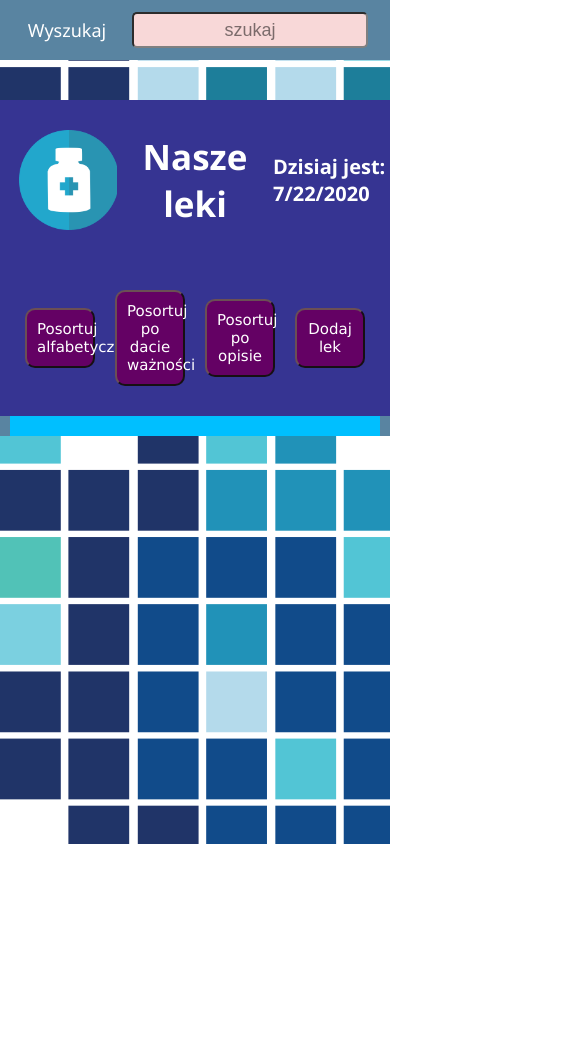
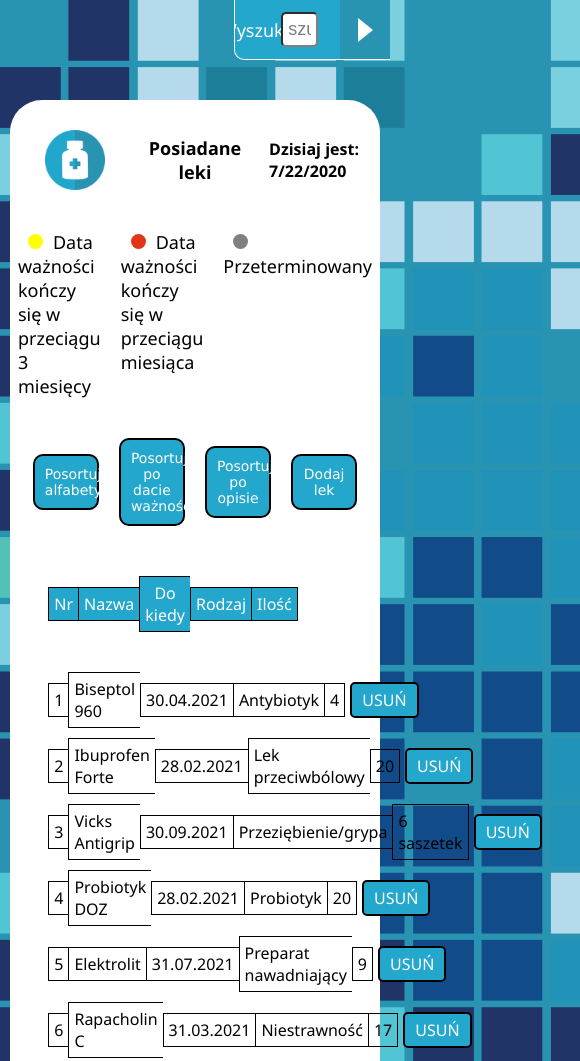
Before and after one commit to jjcreator/medicine-tracker, a plain HTML site: page index.html in a window 390 px wide. Shown: the top 1061 px of the page, 580 px wide, since content can reach past the window. Before the commit the page ends 844 px from the top, so only its background shows below. Drawn offline with Linux system fonts and the light colour scheme; no server answers.

Commit message:
style changes, added labels, minor fixes

```diff
--- a/index.html
+++ b/index.html
@@ -17,9 +17,9 @@
             <label for="newMedicineType">Rodzaj leku</label>
             <input class="newMedicine" name="type" type="text" id="newMedicineType" required>
             <label for="newMedicineQuantity">Ilość</label>
-            <input class="newMedicine" name="quantity" type="number" id="newMedicineQuantity" required>
+            <input class="newMedicine" name="quantity" type="text" id="newMedicineQuantity" required>
             <div class="buttons">
-                <button class="submit">Dodaj</button>
+                <button type="submit" class="submit">Dodaj</button>
                 <button class="cancel">Anuluj</button>
             </div>
         </form>
@@ -29,17 +29,23 @@
             <div id="search-title">Wyszukaj</div>
                 <input id="search-bar" type="text" placeholder="szukaj">
         </div>
-        <div id="hide-button">UKRYJ</div>
+        <div id="hide-button"><div class="triangle"></div></div>
     </div>
     <div class="container">
         <div id="top-bar">
             <div class="top-item">
                 <img src="images/medicine-2801025_640.png" alt="medicine"/>
             </div>
-            <h1 id="title">Nasze leki</h1>
+            <h1 id="title">Posiadane leki</h1>
             <div class="top-item" id="myDate">
                 <p>Dzisiaj jest: <span id="current-date"></span></p>
             </div>
+        </div>
+        <div class="legend">
+            <p class="legend-item" id="exp-in-3m">Data ważności kończy się w przeciągu 3 miesięcy</p>
+            <p class="legend-item" id="exp-in-1m">Data ważności kończy się w przeciągu miesiąca</p>
+            <p class="legend-item" id="expired">Przeterminowany</p>
+
         </div>
         <div class="button-wrapper">
             <div class="button" id="alphabetical">Posortuj alfabetycznie</div>
@@ -47,7 +53,20 @@
             <div class="button" id="by-description">Posortuj po opisie</div>
             <div class="button" id="add">Dodaj lek</div>
         </div>
-        <div id="medicine-box"></div>
+        <div class="box">
+            <div class="medicine labels">
+                <div class="label index-label">Nr</div>
+                <div class="label medicine-name-label">Nazwa</div>
+                <div class="label expiration-date-label">Do kiedy</div>
+                <div class="label medicine-type-label">Rodzaj</div>
+                <div class="label quantity-label">Ilość</div>
+                <div class="label delete-label">USUŃ</div>
+            </div>
+        </div>
+
+        <div class="box" id="medicine-box">
+
+        </div>
     </div>
     <script src="medicinebox.js"></script>
 </body>
--- a/medicinebox.js
+++ b/medicinebox.js
@@ -16,13 +16,15 @@ let hideButton = document.querySelector("#hide-button");
 let searchMenu = document.querySelector("#searchMenu");
 let medicineBox = document.querySelector("#medicine-box");
 let searchInput = document.querySelector("#search-bar");
+let itemsArray = document.querySelector(".item");
 
 
 // Data fetching
 
 let medicineArray = []
 const getData = () => {
-    fetch("https://jjcreator.github.io/Medicine-Box/data.json").then(response => response.json()).then(data => {
+    fetch("data.json").then(response => response.json()).then(data => {
+        console.log(data)
         medicineArray = [];
         medicineArray.push(...data);
         fillIn(medicineArray);
@@ -76,7 +78,15 @@ submit.addEventListener("click", e => {
 //     addWrapper.style.display = "none";
 // });
 
-// Fill in data
+// Fill in data, remove item
+
+const removeMe = e => {
+    let elementToRemove = e.target.parentElement;
+    let indexToRemove = elementToRemove.children[0].innerText;
+    medicineArray.splice(indexToRemove - 1, 1);
+    fillIn(medicineArray);
+    e.target.removeEventListener("click", removeMe)
+}
 
 const fillIn = data => {
     medicineBox.innerHTML = "";
@@ -88,13 +98,16 @@ const fillIn = data => {
             <div class="expiration-date item">${item.expiration}</div>
             <div class="medicine-type item">${item.type}</div>
             <div class="quantity item">${item.quantity}</div>
-            <div class="delete item">USUŃ</div>
+            <div class="delete">USUŃ</div>
         </div>`
     });
     datesArray = Array.from(document.querySelectorAll(".expiration-date"));
     namesArray = Array.from(document.querySelectorAll(".medicine-name"));
     typesArray = Array.from(document.querySelectorAll(".medicine-type"));
     deleteArray = Array.from(document.querySelectorAll(".delete"));
+    deleteArray.forEach(item => {
+        item.addEventListener("click", removeMe)
+    })
     highlight();
 }
 
@@ -208,6 +221,10 @@ const dateUpdate = () => {
 
 
 // highlight soon expiring / expired
+const changeColor = (target, color) => {
+    Array.from(target.parentElement.children).forEach(child => child.className != "delete"? child.style.backgroundColor = color: null);
+}
+
 const highlight = () => {
     datesArray.forEach((item)=> {
         let today = new Date;
@@ -223,24 +240,24 @@ const highlight = () => {
         }
 
         if (expYear < thisYear) {
-            item.style.backgroundColor = "gray";
+            changeColor(item, "gray");
         }
         if (expMonth < thisMonth) {
-            item.parentElement.style.backgroundColor = "gray";
+            changeColor(item, "gray");
             return;
         }
         if (expMonth - thisMonth > 3) {
             return;
         }
         else {
-            item.parentElement.style.backgroundColor = "yellow";
+            changeColor(item, "yellow");
         }
 
         if (expMonth == thisMonth) {
-            item.parentElement.style.backgroundColor = "red";
+            changeColor(item, "#E03616");
 
             if (thisDay > expDay) {
-                item.style.backgroundColor = "gray";
+                changeColor(item, "gray");
             }
         }
     });
@@ -249,17 +266,20 @@ const highlight = () => {
 
 // hide / show top bar
 
+const triangle = document.querySelector(".triangle")
 
 hideButton.addEventListener("click", ()=> {
     if (searchMenu.style.width == "0%") {
-        hideButton.innerText = "UKRYJ";
+        triangle.style.borderLeft = "15px solid white";
+        triangle.style.borderRight = "none"
         searchMenu.style.width = "100%";
-        searchMenu.style.padding = "10px";
+        searchMenu.style.padding = "12px";
 
     }
     else {
+        triangle.style.borderLeft = "none";
+        triangle.style.borderRight = "15px solid white";
         searchMenu.style.color = "transparent"
-        hideButton.innerText = "POKAŻ";
         searchMenu.style.width = "0%";
         searchMenu.style.padding = "0px";
         searchInput.style.display = "none";
@@ -280,7 +300,7 @@ addEventListener("resize", ()=> {
             searchMenu.style.width = "100%";
             searchMenu.style.color = "white";
             searchInput.style.display = "block"
-            searchMenu.style.padding = "10px";
+            searchMenu.style.padding = "12px";
         }
     }
 
--- a/style.css
+++ b/style.css
@@ -9,9 +9,8 @@ html {
 }
 
 body {
-    background-color: white;
+    background-color: rgb(41,148,178);
     background-image: url(images/blue-1323101.png);
-    background-repeat: repeat;
     font-family: 'Segoe UI', Tahoma, Geneva, Verdana, sans-serif;
 }
 
@@ -38,8 +37,10 @@ body {
     width: 85%;
     padding: 12px;
     overflow: hidden;
-    background-color: rgb(89, 132, 161);
+    background-color: #23A7CC;
     transition: width 0.25s ease-in;
+    border-bottom: 1px solid white;
+    border-left: 1px solid white;
     border-bottom-left-radius: 10px;
     color: white;
 }
@@ -57,7 +58,7 @@ body {
 #search-bar {
     height: 100%;
     padding: 5px;
-    background-color: rgb(248, 216, 216);
+    background-color: white;
     border: none;
     color: black;
     border-radius: 5px;
@@ -83,29 +84,43 @@ body {
 }
 
 #hide-button {
-    background-color: rgb(100, 1, 100);
+    background-color: #2994B2;
     height: 100%;
     display: flex;
     justify-content: center;
     align-items:center;
-    padding: 15px;
+    padding: 12px 15px;
     cursor: pointer;
-    max-width: 15%;
+    width: 50px;
+    min-width: 50px;
+    border-bottom: 1px solid white;
+}
+
+.triangle {
+    width: 0;
+    height: 0;
+    border-top: 12px solid transparent;
+    border-bottom: 12px solid transparent;
+    border-left: 15px solid white;
+}
+
+#current-date {
+    color: black;
 }
 
 .container {
-    width: 85%;
+    width: 90%;
     margin: 0 auto;
     margin-top: 100px;
-    background-color: rgb(89, 132, 161);
+    background-color: white;
     display: flex;
     flex-direction: column;
     justify-content: center;
     align-items: center;
+    border-radius: 32px;
 }
 
 #top-bar {
-    background-color: rgb(54, 52, 146);
     display: flex;
     justify-content: center;
     align-items: center;
@@ -119,7 +134,7 @@ body {
     align-items: center;
     min-height: 100%;
     margin: 30px 0;
-    color: white;
+    color: black;
     font-size: 20px;
     padding: 0 50px;
 
@@ -136,19 +151,48 @@ body {
     padding: 0;
 }
 
-
 #title {
     font-size: 35px;
     padding: 10px;
     text-align: center;
-    background-color: rgb(54, 52, 146);
-    color: white;
+    color: black;
     width: 40%;
+}
+
+.legend {
+    display: flex;
+    font-size: 18px;
+}
+
+.legend-item {
+    padding: 10px;
+    text-align: start;
+}
+
+.legend-item::before {
+    content: "";
+    margin: 0 10px;
+    width: 15px;
+    height: 15px;
+    border-radius: 50%;
+    display: inline-block;
+
+}
+
+#exp-in-3m::before {
+    background-color: yellow;
+}
+
+#exp-in-1m::before {
+    background-color: #E03616;
+}
+
+#expired::before {
+    background-color: gray;
 }
 
 .button-wrapper {
     width: 100%;
-    background-color: rgb(54, 52, 146);
     display: flex;
     justify-content: center;
     align-items: center;
@@ -159,9 +203,9 @@ body {
     min-width: 20%;
     color: white;
     padding: 10px;
-    background-color: rgb(100, 1, 100);
+    background-color: #23A7CC;
+    border: 2px solid black;
     cursor: pointer;
-    border: 2px outset rgb(107, 79, 84);
     text-align: center;
     margin: 10px;
     font-size: 18px;
@@ -172,63 +216,83 @@ body {
 }
 
 .button:active {
-    border: 2px inset rgb(107, 79, 84);
+    background-color: #2994B2;
 }
 
-#medicine-box {
-    width: 85%;
+.label-container {
+    width: 90%;
     padding: 10px;
-    background-color: deepskyblue;
+}
 
+.label {
+    padding: 5px;
+    border: 1px solid black;
+    border-right: none;
+    text-align: center;
+    background-color: #23A7CC;
+    color: white;
+    /* font-weight: bolder; */
+}
+
+.box {
+    width: 90%;
+    padding: 10px;
 }
 
 .medicine {
     display: flex;
     justify-content: flex-start;
     align-items: center;
-    padding: 10px;
-    height: 90%;
-
-}
-
-.medicine:nth-child(odd) {
-    background-color: rgb(255, 255, 255);
+    margin: 10px;
+    height: 100%;
 }
 
 .item {
     padding: 5px;
     margin: 0;
-    font-size: 20px;
+    font-size: 16px;
     height: 100%;
+    border: 1px solid black;
+    border-right: none;
 }
 
-.index {
+.index, .index-label {
     flex-basis: 4%;
-
 }
 
-.expiration-date {
+.expiration-date, .expiration-date-label {
     flex-basis: 12%;
-    display: flex;
-    justify-content: flex-start;
-    align-items: center;
 }
 
-.medicine-name {
+.medicine-name, .medicine-name-label  {
     flex-basis: 28%;
 }
 
-.medicine-type {
-    flex: 1;
+.medicine-type, .medicine-type-label {
+    flex-basis: 40%;
 }
 
-.quantity {
+.quantity, .quantity-label {
     flex-basis: 20%;
+    border: 1px solid black;
 }
 
-.delete {
+.delete, .delete-label {
     cursor: pointer;
-    color: red;
+    color: white;
+    padding: 5px 10px;
+    background-color: #23A7CC;
+    border: 2px solid black;
+    border-radius: 5px;
+    margin-left: 5px;
+}
+
+.delete-label {
+    opacity: 0;
+}
+
+.delete:active {
+    background-color: #2994B2;
 }
 
 .addMedicineWrapper {
@@ -284,9 +348,36 @@ body {
     width: 45%;
     border-radius: 5px;
     border: 2px outset gray;
+    outline: none;
 }
 
-@media only screen and (max-width: 992px) {
+.addMedicine button:active {
+    border: 2px inset gray;
+}
+
+@media (max-width: 450px) {
+
+    .top-item img {
+        width: 60px;
+    }
+    #title {
+        font-size: 18px;
+    }
+
+    #myDate p {
+        font-size: 16px;
+    }
+
+    .button {
+        font-size: 14px;
+    }
+
+    .container {
+        width: 100%;
+    }
+}
+
+@media (min-width: 451px) and (max-width: 992px) {
     #search {
         width: 100vw;
         transition: none;
@@ -306,13 +397,12 @@ body {
         display: none;
     }
 
-
     .container {
         width: 100%;
     }
 
     #medicine-box {
-        width: 95%;
+        width: 100%;
     }
 
     .index {
@@ -324,3 +414,9 @@ body {
     }
 
 }
+
+@media (max-width: 1500px) {
+    .container {
+        width: 95%;
+    }
+}
```
